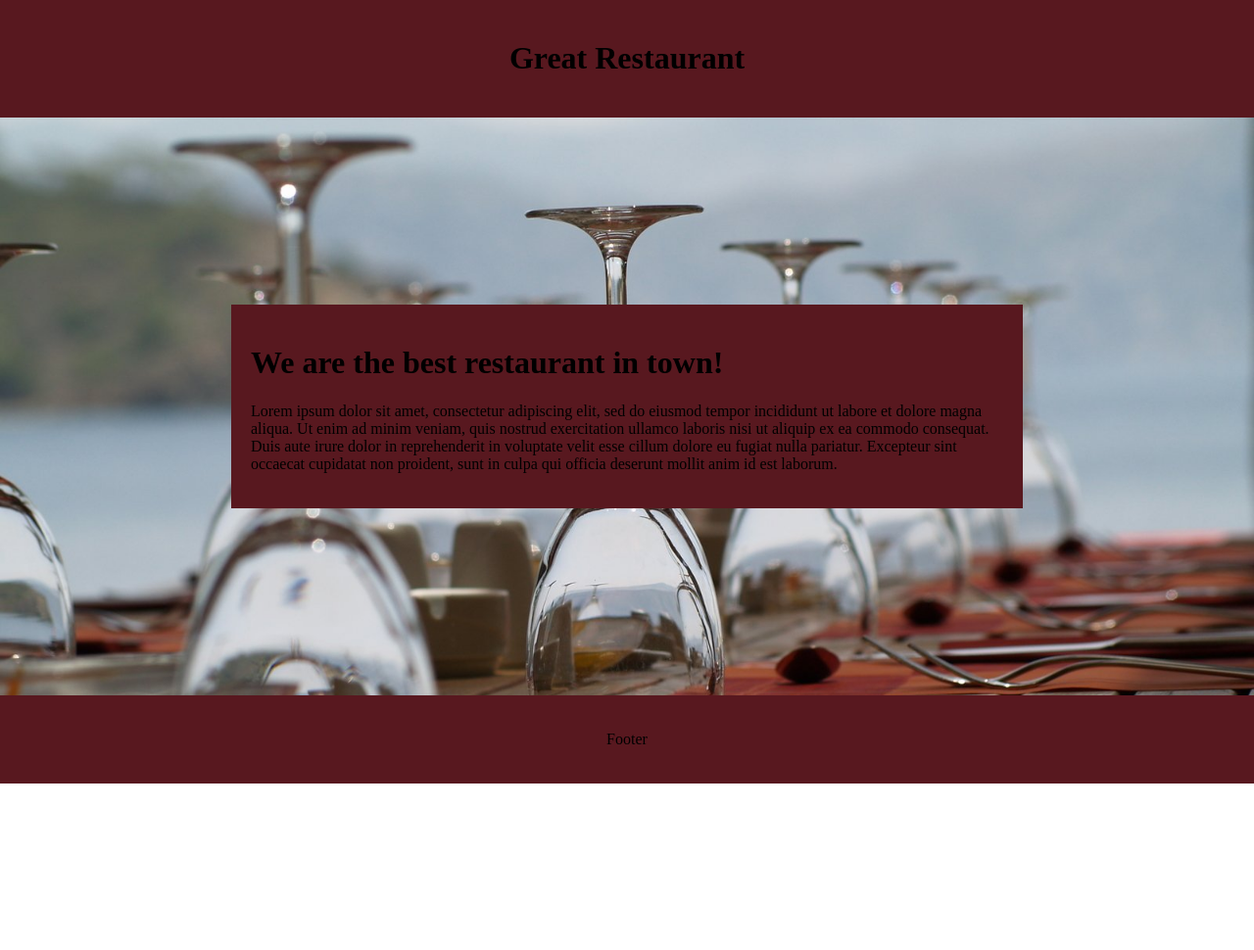
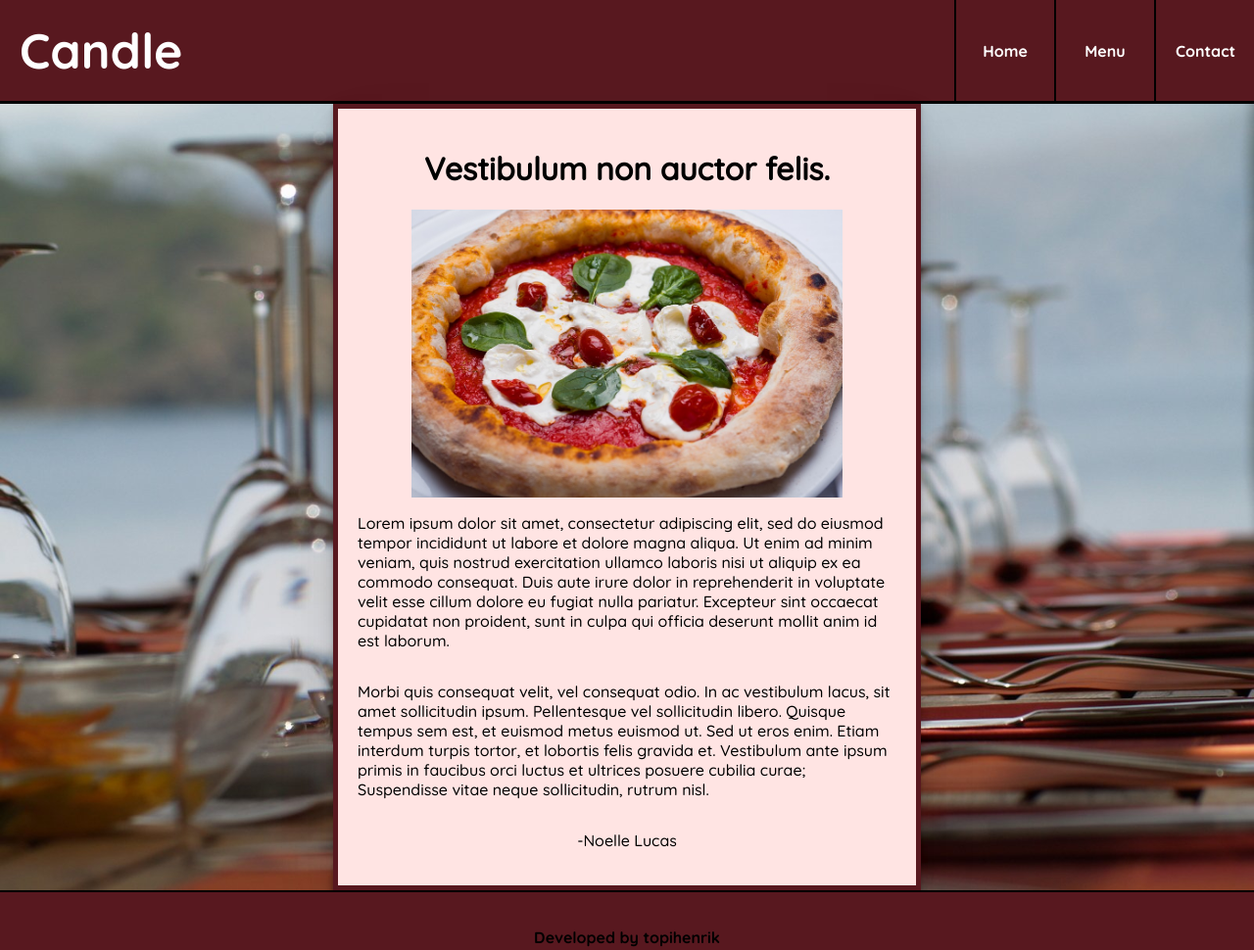
Before and after one commit to topihenrik/restaurant-site, a website with bundled scripts: page dist/index.html in a window 1280 px wide. Shown: the whole page at 98% size. Before the commit the page ends 800 px from the top, so only its background shows below. Built offline with nearby package versions, Linux system fonts and the light colour scheme.

Commit message:
Required functionalities implemented

```diff
--- a/package.json
+++ b/package.json
@@ -13,6 +13,8 @@
   "author": "",
   "license": "ISC",
   "devDependencies": {
+    "css-loader": "^6.5.1",
+    "style-loader": "^3.3.1",
     "webpack-cli": "^4.9.1",
     "webpack-dev-server": "^4.6.0"
   }
--- /dev/null
+++ b/src/contact.js
@@ -0,0 +1,26 @@
+function mainContactComponent() {
+    const main = document.createElement("div");
+    main.className = "main";
+    const block = document.createElement("div");
+    block.className = "block";
+    const h1MainText = document.createElement("h1");
+    h1MainText.textContent = "Contact Information";
+    block.appendChild(h1MainText);
+
+    const pMainText1 = document.createElement("p");
+    pMainText1.textContent = "Phone: (608) 912-8880";
+    block.appendChild(pMainText1);
+
+    const pMainText2 = document.createElement("p");
+    pMainText2.textContent = "Address: 4581 Williams Lane, Wichita KS";
+    block.appendChild(pMainText2);
+
+    const pMainText3 = document.createElement("p");
+    pMainText3.textContent = "Open: Fri-Sat, 18-23";
+    block.appendChild(pMainText3);
+
+    main.appendChild(block);
+    return main;
+}
+
+export {mainContactComponent};
--- /dev/null
+++ b/src/home.js
@@ -0,0 +1,36 @@
+import pizzaIcon from "./pizza.jpg";
+
+function mainHomeComponent() {
+    const main = document.createElement("div");
+    main.className = "main";
+
+    const block = document.createElement("div");
+    block.className = "block";
+    const h1MainText = document.createElement("h1");
+    h1MainText.textContent = "Vestibulum non auctor felis.";
+    block.appendChild(h1MainText);
+
+    const blockImage = document.createElement("div");
+    blockImage.className = "blockImage";
+    const imagePizza = new Image();
+    imagePizza.src = pizzaIcon;
+    block.appendChild(imagePizza);
+
+
+    const pMainText1 = document.createElement("p");
+    pMainText1.textContent = "Lorem ipsum dolor sit amet, consectetur adipiscing elit, sed do eiusmod tempor incididunt ut labore et dolore magna aliqua. Ut enim ad minim veniam, quis nostrud exercitation ullamco laboris nisi ut aliquip ex ea commodo consequat. Duis aute irure dolor in reprehenderit in voluptate velit esse cillum dolore eu fugiat nulla pariatur. Excepteur sint occaecat cupidatat non proident, sunt in culpa qui officia deserunt mollit anim id est laborum.";
+    block.appendChild(pMainText1);
+
+    const pMainText2 = document.createElement("p");
+    pMainText2.textContent = "Morbi quis consequat velit, vel consequat odio. In ac vestibulum lacus, sit amet sollicitudin ipsum. Pellentesque vel sollicitudin libero. Quisque tempus sem est, et euismod metus euismod ut. Sed ut eros enim. Etiam interdum turpis tortor, et lobortis felis gravida et. Vestibulum ante ipsum primis in faucibus orci luctus et ultrices posuere cubilia curae; Suspendisse vitae neque sollicitudin, rutrum nisl.";
+    block.appendChild(pMainText2);
+
+
+    const pMainText3 = document.createElement("p");
+    pMainText3.textContent = "-Noelle Lucas";
+    block.appendChild(pMainText3);
+    main.appendChild(block);
+    return main;
+}
+
+export {mainHomeComponent};
--- a/src/index.js
+++ b/src/index.js
@@ -1,35 +1,103 @@
-function component() {
+import "./style.css";
+import {mainHomeComponent} from "./home";
+import {mainMenuComponent} from "./menu";
+import {mainContactComponent} from "./contact";
+import faviconData from "./favicon.svg";
+
+
+function initHome() {
+    const favicon = document.createElement("link");
+    favicon.setAttribute("rel", "icon");
+    favicon.setAttribute("href", faviconData);
+    document.head.appendChild(favicon);
+
     const content = document.querySelector("#content");
 
     const header = document.createElement("div");
     header.className = "header";
-    const headerTitle = document.createElement("h1");
-    headerTitle.textContent = "Great Restaurant";
-    header.appendChild(headerTitle);
+
+    const h1HeaderTitle = document.createElement("h1");
+    h1HeaderTitle.className = "headerTitle";
+    h1HeaderTitle.textContent = "Candle";
+    header.appendChild(h1HeaderTitle);
+
+    const divHeaderMenu = document.createElement("div");
+    divHeaderMenu.className = "menu";
+
+    const divDivider = document.createElement("div");
+    divDivider.className = "divider";
+    divHeaderMenu.appendChild(divDivider.cloneNode());
+
+    const divHeaderMenuHome = document.createElement("div");
+    divHeaderMenuHome.className = "menuItem";
+    divHeaderMenuHome.id = "menuHome";
+    const pHeaderMenuHome = document.createElement("p");
+    pHeaderMenuHome.textContent = "Home";
+    pHeaderMenuHome.className = "menuItemText";
+    divHeaderMenuHome.appendChild(pHeaderMenuHome);
+    divHeaderMenu.appendChild(divHeaderMenuHome);
+    divHeaderMenu.appendChild(divDivider.cloneNode());
+
+
+    const divHeaderMenuMenu = document.createElement("div");
+    divHeaderMenuMenu.className = "menuItem";
+    divHeaderMenuMenu.id = "menuMenu"
+    const pHeaderMenuMenu = document.createElement("p");
+    pHeaderMenuMenu.textContent = "Menu";
+    pHeaderMenuMenu.className = "menuItemText";
+    divHeaderMenuMenu.appendChild(pHeaderMenuMenu);
+    divHeaderMenu.appendChild(divHeaderMenuMenu);
+    divHeaderMenu.appendChild(divDivider.cloneNode());
+
+    const divHeaderMenuContact = document.createElement("div");
+    divHeaderMenuContact.className = "menuItem";
+    divHeaderMenuContact.id = "menuContact";
+    const pHeaderMenuContact = document.createElement("p");
+    pHeaderMenuContact.textContent = "Contact";
+    pHeaderMenuContact.className = "menuItemText";
+    divHeaderMenuContact.appendChild(pHeaderMenuContact);
+    divHeaderMenu.appendChild(divHeaderMenuContact);
+
+    header.appendChild(divHeaderMenu);
+
     content.appendChild(header);
 
-    const main = document.createElement("div");
-    main.className = "main";
-    const block = document.createElement("div");
-    block.className = "block";
-    const h1MainText = document.createElement("h1");
-    h1MainText.textContent = "We are the best restaurant in town!";
-    block.appendChild(h1MainText);
-    const pMainText = document.createElement("p");
-    pMainText.textContent = "Lorem ipsum dolor sit amet, consectetur adipiscing elit, sed do eiusmod tempor incididunt ut labore et dolore magna aliqua. Ut enim ad minim veniam, quis nostrud exercitation ullamco laboris nisi ut aliquip ex ea commodo consequat. Duis aute irure dolor in reprehenderit in voluptate velit esse cillum dolore eu fugiat nulla pariatur. Excepteur sint occaecat cupidatat non proident, sunt in culpa qui officia deserunt mollit anim id est laborum.";
-    block.appendChild(pMainText);
-    main.appendChild(block);
-    content.appendChild(main);
+
+
+    content.appendChild(mainHomeComponent());
 
 
     const footer = document.createElement("div");
     footer.className = "footer";
     const pFooterText = document.createElement("p");
-    pFooterText.textContent = "Footer";
+    pFooterText.className = "footerText";
+    pFooterText.textContent = "Developed by topihenrik";
     footer.appendChild(pFooterText);
     content.appendChild(footer);
 
     return;
 }
 
-component();
+function menuClickListener() {
+    const menuItems = document.querySelectorAll(".menuItem");
+    menuItems.forEach(item => item.addEventListener("click", function(e) {
+        console.log(item.id);
+        const divContent = document.querySelector("#content");
+        const divMain = document.querySelector(".main");
+        const divFooter = document.querySelector(".footer");
+        if (item.id == "menuHome") {
+            divMain.remove();
+            divContent.insertBefore(mainHomeComponent(), divFooter);
+        } else if (item.id == "menuMenu") {
+            divMain.remove();
+            divContent.insertBefore(mainMenuComponent(), divFooter);
+        } else if (item.id == "menuContact") {
+            divMain.remove();
+            divContent.insertBefore(mainContactComponent(), divFooter);
+        }
+
+    }));
+}
+
+initHome();
+menuClickListener();
--- /dev/null
+++ b/src/menu.js
@@ -0,0 +1,65 @@
+function mainMenuComponent() {
+    const main = document.createElement("div");
+    main.className = "main";
+
+    const hr = document.createElement("hr");
+    hr.className = "menuHr";
+
+
+    const block = document.createElement("div");
+    block.className = "block";
+
+    const h1MainText = document.createElement("h1");
+    h1MainText.className = "menuTitle";
+    h1MainText.textContent = "Menu";
+    block.appendChild(h1MainText);
+    block.appendChild(hr.cloneNode());
+
+
+    const h1MenuItem1 = document.createElement("h1");
+    h1MenuItem1.textContent = "Maecenas facilisis";
+    block.appendChild(h1MenuItem1);
+    const pMenuItem1Desc = document.createElement("p");
+    pMenuItem1Desc.textContent = "Morbi volutpat velit at sem venenatis consectetur. Praesent ut vehicula nunc, non dictum lacus. Aenean ultrices, massa ac blandit fermentum.";
+    block.appendChild(pMenuItem1Desc);
+    const pMenuItem1Price = document.createElement("h1");
+    pMenuItem1Price.textContent = "35€";
+    block.appendChild(pMenuItem1Price);
+    block.appendChild(hr.cloneNode());
+
+
+    const h1MenuItem2 = document.createElement("h1");
+    h1MenuItem2.textContent = "Proin vestibulum";
+    block.appendChild(h1MenuItem2);
+
+    const pMenuItem2Desc = document.createElement("p");
+    pMenuItem2Desc.textContent = "Nulla facilisi. In maximus odio nibh, sed feugiat justo elementum non. Aliquam vitae interdum erat, in accumsan velit. Suspendisse ultrices.";
+    block.appendChild(pMenuItem2Desc);
+    const pMenuItem2Price = document.createElement("h1");
+    pMenuItem2Price.textContent = "20€";
+    block.appendChild(pMenuItem2Price);
+
+    block.appendChild(hr.cloneNode());
+
+
+    const h1MenuItem3 = document.createElement("h1");
+    h1MenuItem3.textContent = "Morbi pharetra";
+    block.appendChild(h1MenuItem3);
+
+    const pMenuItem3Desc = document.createElement("p");
+    pMenuItem3Desc.textContent = "Quisque faucibus, arcu sed iaculis hendrerit, diam nibh faucibus neque, vel pretium diam dolor quis odio. Donec sed nisi ultricies.";
+    block.appendChild(pMenuItem3Desc);
+    const pMenuItem3Price = document.createElement("h1");
+    pMenuItem3Price.textContent = "55€";
+    block.appendChild(pMenuItem3Price);
+
+    block.appendChild(hr.cloneNode());
+
+
+
+
+    main.appendChild(block);
+    return main;
+}
+
+export { mainMenuComponent };
--- /dev/null
+++ b/src/style.css
@@ -0,0 +1,153 @@
+@font-face {
+    font-family: "Quicksand-Regular";
+    src: url('./Quicksand-Regular.ttf') format('truetype');
+}
+
+@font-face {
+    font-family: "Quicksand-Medium";
+    src: url('./Quicksand-Medium.ttf') format('truetype');
+}
+
+@font-face {
+    font-family: "Quicksand-Bold";
+    src: url('./Quicksand-Bold.ttf') format('truetype');
+}
+
+html, body, #content {
+    margin: 0;
+    height: 100%;
+    font-family: "Quicksand-Bold";
+}
+
+body {
+    background-image: url("./restaurant-table.jpg");
+    background-size: cover;
+    background-attachment: fixed
+}
+
+#content {
+    display: flex;
+    flex-direction: column;
+    justify-content: space-between;
+}
+
+.header, .main, .footer {
+    display: flex;
+}
+
+.header, .footer {
+    padding: 20px;
+    background-color: #58181F
+}
+
+.header {
+    padding: 0px;
+    justify-content: space-between;
+    border-bottom: black solid 3px;
+}
+
+.footer {
+    border-top: black solid 2px;
+    justify-content: center;
+}
+
+.footerText {
+    color: black;
+}
+
+.headerTitle, .menuItemText {
+    color: white;
+}
+
+.headerTitle {
+    font-size: 50px;
+    padding: 20px;
+    margin: 0px;
+}
+
+.block {
+    background-color: #FFE4E3;
+}
+
+.menuItemText {
+    margin: 0px;
+    width: 60px;
+    text-align: center;
+}
+
+
+.menu {
+    display: flex;
+    flex-direction: row;
+    align-items: center;
+    justify-content: center;
+    height: 100%;
+    /* gap: 20%; */
+}
+
+.divider {
+    display: flex;
+    height: 100%;
+    border-right: black solid 2px;
+    margin: 0px;
+    padding: 0px;
+}
+
+.menuItem {
+    display: flex;
+    padding-right: 20px;
+    padding-left: 20px;
+    height: 100%;
+    /* border: black solid 3px;
+    border-bottom: none;
+    border-top: none; */
+    align-items: center;
+}
+
+.menuItem:hover {
+    background-color: #3E1116;
+}
+
+.main {
+    flex-direction: column;
+    align-self: center;
+    width: 600px;
+    gap: 20px;
+    font-family: "Quicksand-Medium";
+}
+
+.menuTitle {
+    font-size: 40px;
+}
+
+.menuHr {
+    width: 80%;
+    margin: -2px;
+    border: 1px solid black;
+}
+
+.block img {
+    width: 80%;
+}
+
+.blockImage {
+    border: #58181F solid 5px;
+}
+
+.block{
+    display: flex;
+    flex-direction: column;
+    align-items: center;
+    border: #58181F solid 5px;
+    padding: 20px;
+    box-shadow: 0 1px 2px rgba(0,0,0,0.07),
+                0 2px 4px rgba(0,0,0,0.07),
+                0 4px 8px rgba(0,0,0,0.07),
+                0 8px 16px rgba(0,0,0,0.07),
+                0 16px 32px rgba(0,0,0,0.07),
+                0 32px 64px rgba(0,0,0,0.07);
+}
+
+#img-table {
+    width: 100%;
+}
```
Also changed, not shown: webpack.config.js (+16 -0 lines), dist/109d09e5f7c827d891ab.ttf (added), dist/48e7ae3c23a6963a449b.jpg (added), dist/4c3d23174e1f233b946d.ttf (added), dist/4e1989ee1338f275d04e.jpg (renamed from dist/restaurant-table.jpg), dist/eb896a79553a58953cbf.ttf (added), dist/index.html, dist/main.js, dist/reset.css (deleted), dist/style.css (deleted), src/Quicksand-Bold.ttf (added), src/Quicksand-Medium.ttf (added), src/Quicksand-Regular.ttf (added), src/favicon.svg (added), 2 more files, 1 other file.
